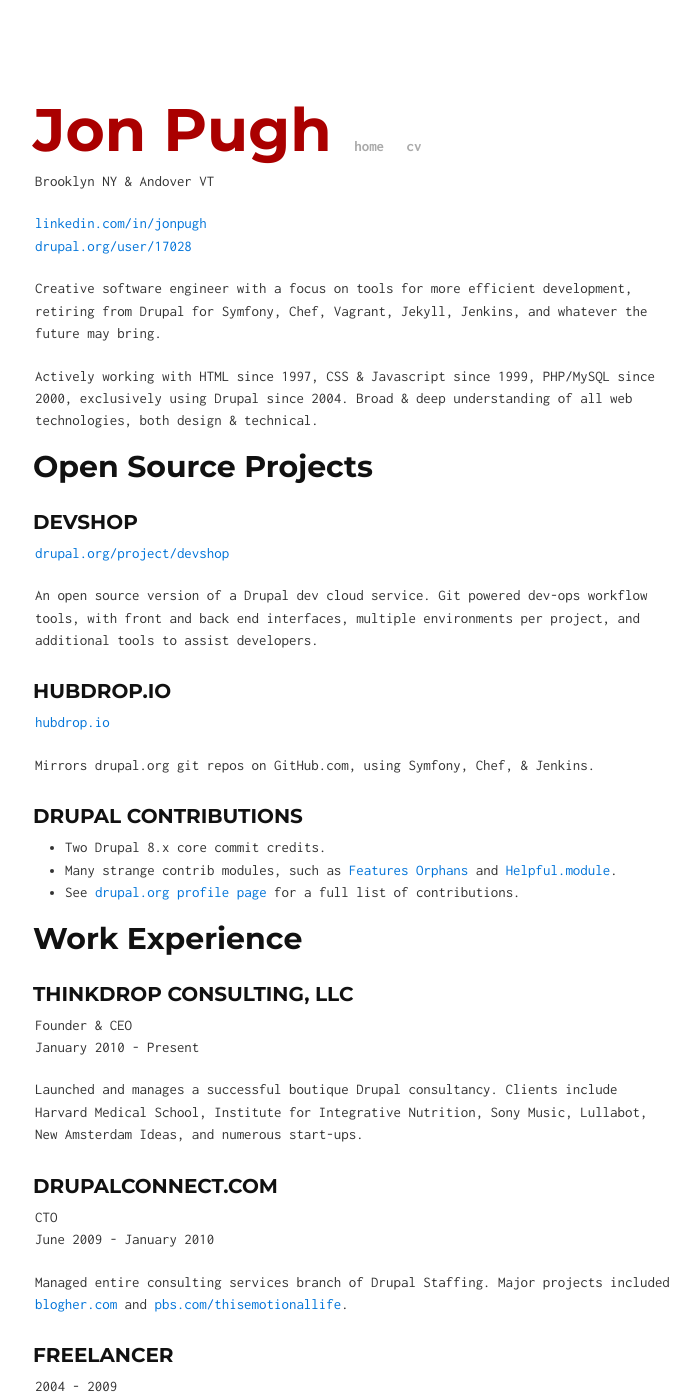
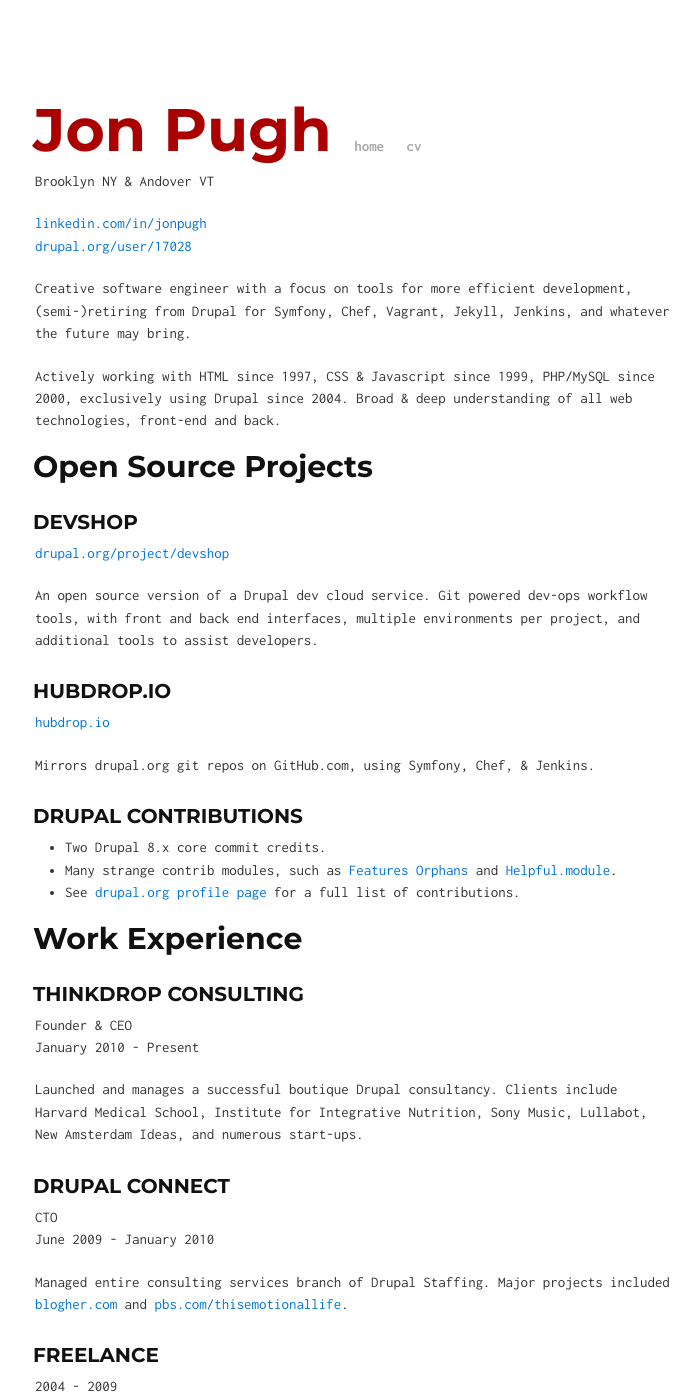
Before and after one commit to jonpugh/jonpugh.github.io, a Jekyll site: the page built from cv/index.md, in a window 1280 px wide and 1400 px high. Shown: the whole window, without its empty margins (285-985 px from the left). Built offline with Jekyll 4.4.1, drawn with Linux system fonts in a browser that asks for light colours; Markdown is read by kramdown in place of the engine named in the settings; some of the changed text lies outside the part shown.

Commit message:
tweaks to homepage and cv

```diff
--- a/_layouts/default.html
+++ b/_layouts/default.html
@@ -27,8 +27,8 @@
             <div class="contact">
               <p>
                 Jon Pugh<br />
-                Brooklyn, NY || Andover, Vermont<br />
-                PHP, Drupal, Ruby (when necessary)<br />
+                Brooklyn, NY || Andover, VT<br />
+                PHP, Drupal, Ruby<br />
                 jon@thinkdrop.net
               </p>
             </div>
--- a/cv/index.md
+++ b/cv/index.md
@@ -8,9 +8,9 @@
 [drupal.org/user/17028](http://drupal.org/user/17028)
 
 Creative software engineer with a focus on tools for more efficient development,
-retiring from Drupal for Symfony, Chef, Vagrant, Jekyll, Jenkins, and whatever the future may bring.
+(semi-)retiring from Drupal for Symfony, Chef, Vagrant, Jekyll, Jenkins, and whatever the future may bring.
 
-Actively working with HTML since 1997, CSS & Javascript since 1999, PHP/MySQL since 2000, exclusively using Drupal since 2004.  Broad & deep understanding of all web technologies, both design & technical.
+Actively working with HTML since 1997, CSS & Javascript since 1999, PHP/MySQL since 2000, exclusively using Drupal since 2004.  Broad & deep understanding of all web technologies, front-end and back.
 
 Open Source Projects
 --------------------
@@ -37,20 +37,20 @@
 Work Experience
 ---------------
 
-### ThinkDrop Consulting, LLC
+### ThinkDrop Consulting
 Founder & CEO<br />
 January 2010 - Present
 
 Launched and manages a successful boutique Drupal consultancy.  Clients include Harvard Medical School,
 Institute for Integrative Nutrition, Sony Music, Lullabot, New Amsterdam Ideas, and numerous start-ups.
 
-### DrupalConnect.com
+### Drupal Connect
 CTO <br />
 June 2009 - January 2010
 
 Managed entire consulting services branch of Drupal Staffing.   Major projects included [blogher.com](http://blogher.com) and [pbs.com/thisemotionallife](http://pbs.com/thisemotionallife).
 
-### Freelancer
+### Freelance
 2004 - 2009
 
 Major projects include ARIS (NYC Department of Education, Wireless Generation, WorkHabit), RaceForTheOceans.org (Oceana), and Sony Music artist websites.
```
